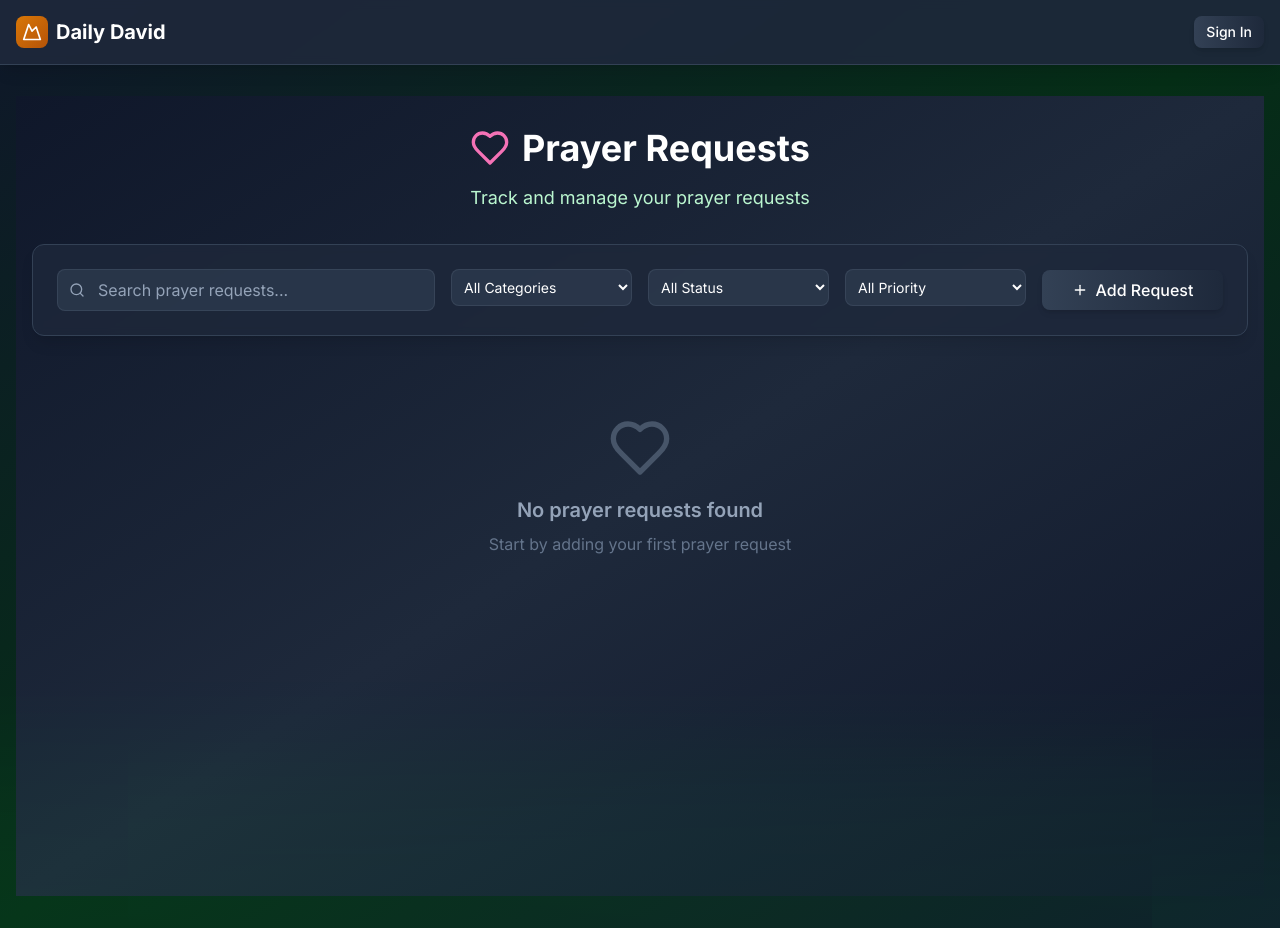
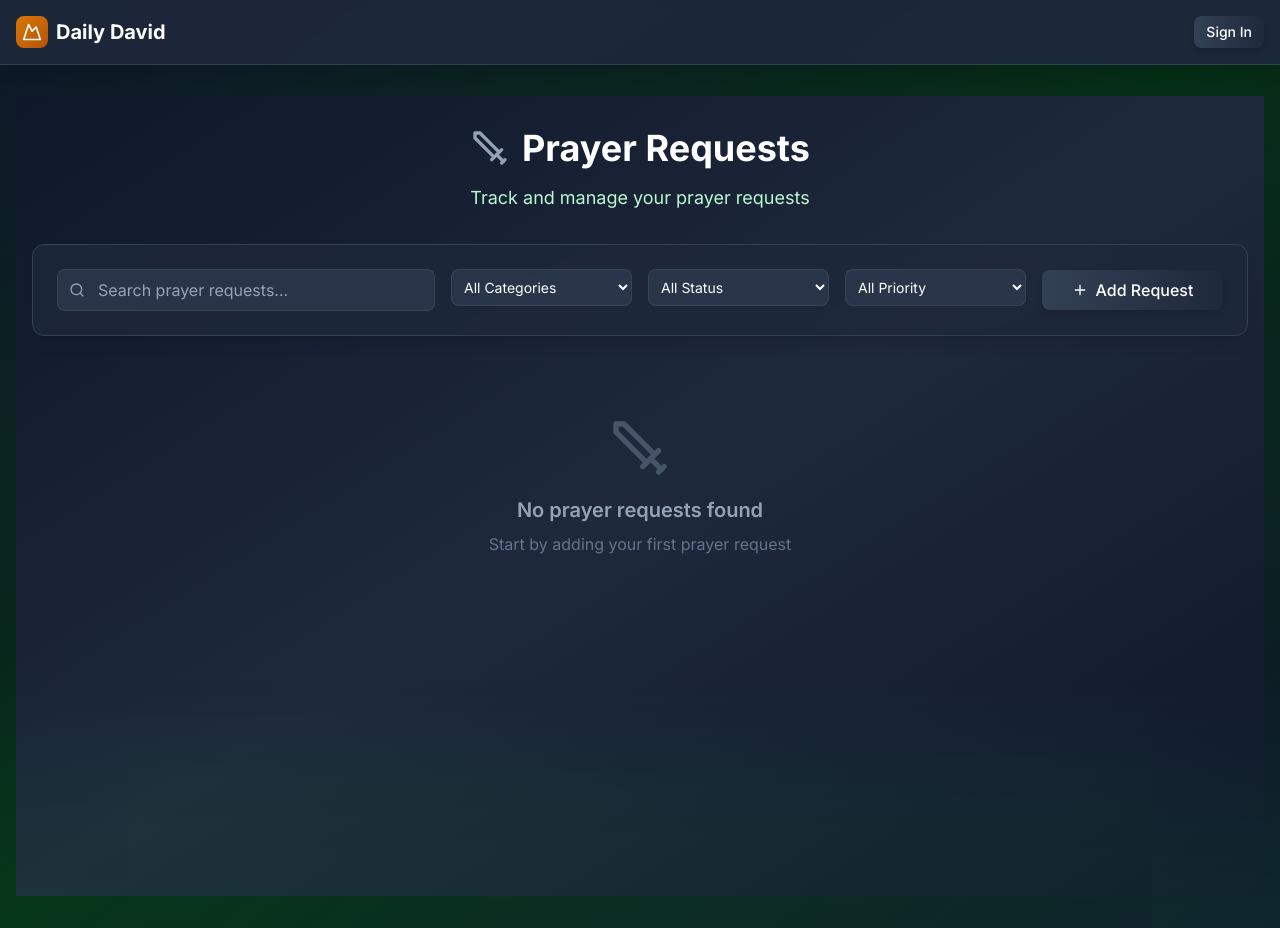
Before and after one commit to martyacryl/the-daily-david, a React (Vite) app in the folder daily-david-modern/: page /prayer in a window 1280 px wide. Built offline with nearby package versions, Linux system fonts and the light colour scheme; the HTML template or start-up script is replaced by a standard one.

Commit message:
Update prayer requests icon from heart to sword outline
- Replace Heart icon with Sword icon in navigation header
- Update all prayer request components to use Sword icon
- Change icon color from pink-400 to slate-400 for better consistency
- Maintain outline style for clean, professional appearance

```diff
--- a/daily-david-modern/src/components/layout/Header.tsx
+++ b/daily-david-modern/src/components/layout/Header.tsx
@@ -1,7 +1,7 @@
 import React, { useState } from 'react'
 import { Link, useLocation } from 'react-router-dom'
 import { motion } from 'framer-motion'
-import { BookOpen, BarChart3, Settings, LogOut, Mountain, TrendingUp, Menu, X, BookMarked, Heart } from 'lucide-react'
+import { BookOpen, BarChart3, Settings, LogOut, Mountain, TrendingUp, Menu, X, BookMarked, Sword } from 'lucide-react'
 import { useAuthStore } from '../../stores/authStore'
 import { Button } from '../ui/Button'
 
@@ -14,7 +14,7 @@ export const Header: React.FC = () => {
     { path: '/', label: 'Dashboard', icon: BarChart3 },
     { path: '/daily', label: 'Daily Entry', icon: BookOpen },
     { path: '/review', label: 'SOAP Review', icon: BookMarked },
-    { path: '/prayer', label: 'Prayer Requests', icon: Heart },
+    { path: '/prayer', label: 'Prayer Requests', icon: Sword },
     { path: '/analytics', label: 'Analytics', icon: TrendingUp },
     { path: '/admin', label: 'Admin', icon: Settings, adminOnly: true }
   ]
--- a/daily-david-modern/src/components/prayer/PrayerRequestDetail.tsx
+++ b/daily-david-modern/src/components/prayer/PrayerRequestDetail.tsx
@@ -4,7 +4,7 @@ import { usePrayerStore } from '../../stores/prayerStore'
 import { PrayerRequest } from '../../types'
 import {
   X,
-  Heart,
+  Sword,
   User,
   Calendar,
   Tag,
@@ -114,7 +114,7 @@ export const PrayerRequestDetail: React.FC<PrayerRequestDetailProps> = ({
         {/* Header */}
         <div className="flex items-center justify-between p-6 border-b border-slate-700">
           <div className="flex items-center gap-3">
-            <Heart className="w-6 h-6 text-pink-400" />
+            <Sword className="w-6 h-6 text-slate-400" />
             <h2 className="text-xl font-bold text-white">Prayer Request Details</h2>
           </div>
           <button
--- a/daily-david-modern/src/components/prayer/PrayerRequestForm.tsx
+++ b/daily-david-modern/src/components/prayer/PrayerRequestForm.tsx
@@ -2,7 +2,7 @@ import React, { useState, useEffect } from 'react'
 import { motion } from 'framer-motion'
 import { usePrayerStore } from '../../stores/prayerStore'
 import { PrayerRequest, PrayerRequestFormData } from '../../types'
-import { X, Heart, User, Tag, AlertCircle } from 'lucide-react'
+import { X, Sword, User, Tag, AlertCircle } from 'lucide-react'
 import { Button } from '../ui/Button'
 import { Input } from '../ui/Input'
 import { Textarea } from '../ui/Textarea'
@@ -95,7 +95,7 @@ export const PrayerRequestForm: React.FC<PrayerRequestFormProps> = ({
         {/* Header */}
         <div className="flex items-center justify-between p-6 border-b border-slate-700">
           <div className="flex items-center gap-3">
-            <Heart className="w-6 h-6 text-pink-400" />
+            <Sword className="w-6 h-6 text-slate-400" />
             <h2 className="text-xl font-bold text-white">
               {request ? 'Edit Prayer Request' : 'Add Prayer Request'}
             </h2>
--- a/daily-david-modern/src/components/prayer/PrayerRequestsList.tsx
+++ b/daily-david-modern/src/components/prayer/PrayerRequestsList.tsx
@@ -4,7 +4,7 @@ import { usePrayerStore } from '../../stores/prayerStore'
 import { useAuthStore } from '../../stores/authStore'
 import { PrayerRequest, PrayerCategoryType, PrayerStatusType, PrayerPriorityType } from '../../types'
 import {
-  Heart,
+  Sword,
   Plus,
   Search,
   Filter,
@@ -132,7 +132,7 @@ export const PrayerRequestsList: React.FC = () => {
         {/* Header */}
         <div className="text-center mb-8">
           <h1 className="text-4xl font-bold text-white mb-4 flex items-center justify-center gap-3">
-            <Heart className="w-10 h-10 text-pink-400" />
+            <Sword className="w-10 h-10 text-slate-400" />
             Prayer Requests
           </h1>
           <p className="text-green-200 text-lg">
@@ -234,7 +234,7 @@ export const PrayerRequestsList: React.FC = () => {
         <div className="space-y-6">
           {filteredRequests.length === 0 ? (
             <div className="text-center py-12">
-              <Heart className="w-16 h-16 text-slate-600 mx-auto mb-4" />
+              <Sword className="w-16 h-16 text-slate-600 mx-auto mb-4" />
               <h3 className="text-xl font-semibold text-slate-400 mb-2">No prayer requests found</h3>
               <p className="text-slate-500">
                 {searchTerm || selectedCategory !== 'all' || selectedStatus !== 'all' || selectedPriority !== 'all'
```
